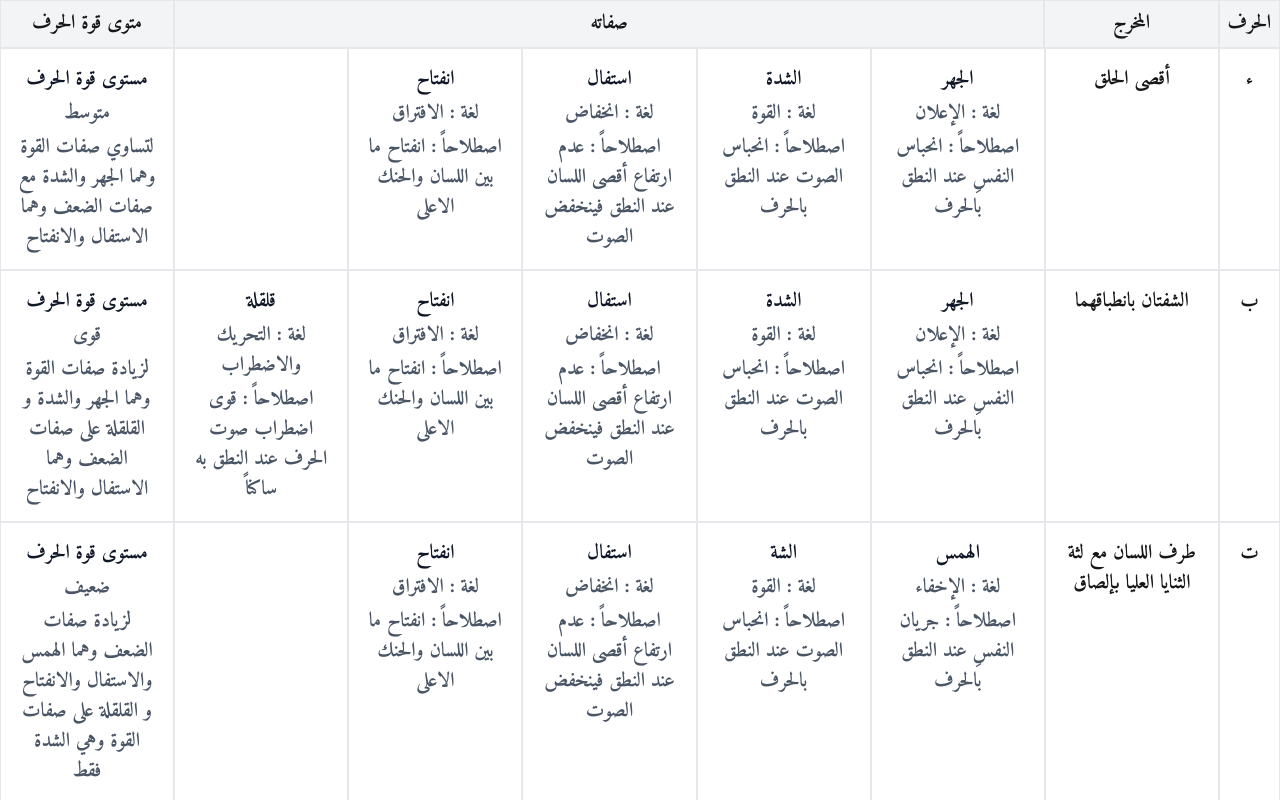
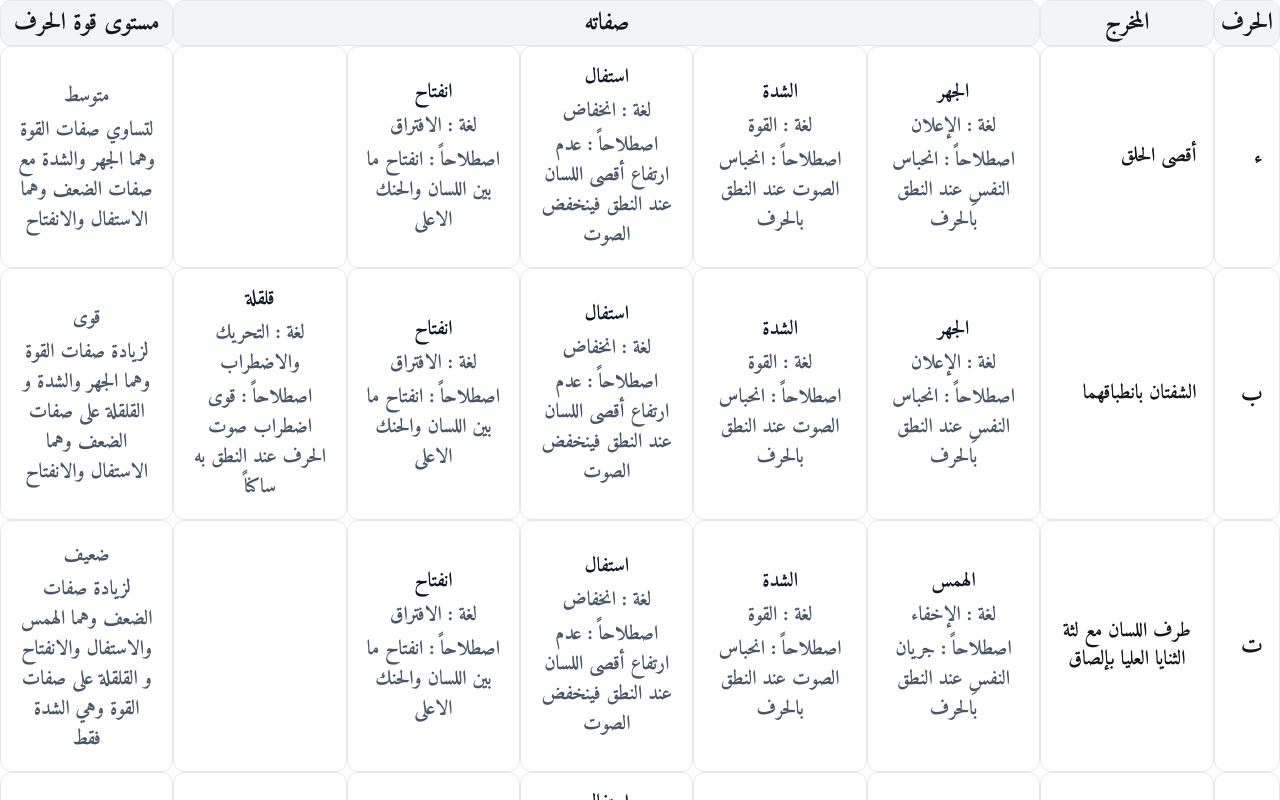
Before and after one commit to amr-abd-alhameed/sheikh, a Next.js app: page / in a window 1280 px wide. Shown: the top 800 px of the page. Built offline with nearby package versions, Linux system fonts and the light colour scheme.

Commit message:
finally release of style one

```diff
--- a/public/data.ts
+++ b/public/data.ts
@@ -33,7 +33,7 @@ const bodyData = [
       char3: "",
     },
     prop6: {
-      char1: "مستوى قوة الحرف",
+      // char1: "مستوى قوة الحرف",
       char2: "متوسط",
       char3:
         "لتساوي صفات القوة وهما الجهر والشدة مع صفات الضعف وهما الاستفال والانفتاح",
@@ -71,7 +71,7 @@ const bodyData = [
       char3: "اصطلاحاً : قوى اضطراب صوت الحرف عند النطق به ساكناً",
     },
     prop6: {
-      char1: "مستوى قوة الحرف",
+      // char1: "مستوى قوة الحرف",
       char2: "قوى",
       char3:
         "لزيادة صفات القوة وهما الجهر والشدة و القلقلة على صفات الضعف وهما الاستفال والانفتاح",
@@ -87,7 +87,7 @@ const bodyData = [
       char3: "اصطلاحاً : جريان النفسِ عند النطق بالحرف",
     },
     prop2: {
-      char1: "الشة",
+      char1: "الشدة",
       char2: "لغة : القوة ",
       char3: "اصطلاحاً : انحباس الصوت عند النطق بالحرف",
     },
@@ -108,7 +108,7 @@ const bodyData = [
       char3: "",
     },
     prop6: {
-      char1: "مستوى قوة الحرف",
+      // char1: "مستوى قوة الحرف",
       char2: "ضعيف",
       char3:
         "لزيادة صفات الضعف وهما الهمس والاستفال والانفتاح و القلقلة على صفات القوة وهي الشدة فقط ",
@@ -145,7 +145,7 @@ const bodyData = [
       char3: "",
     },
     prop6: {
-      char1: "مستوى قوة الحرف",
+      // char1: "مستوى قوة الحرف",
       char2: "ضعيف جدا",
       char3: "ضعيف جدا لعدم وجود صفات القوة فيه",
     },
@@ -181,7 +181,7 @@ const bodyData = [
       char3: "اصطلاحاً : قوى اضطراب صوت الحرف عند النطق به ساكناً",
     },
     prop6: {
-      char1: "مستوى قوة الحرف",
+      // char1: "مستوى قوة الحرف",
       char2: "قوى",
       char3:
         "لزيادة صفات القوة وهما الجهر والشدة و القلقلة على صفات الضعف وهما الاستفال والانفتاح",
@@ -218,7 +218,7 @@ const bodyData = [
       char3: "",
     },
     prop6: {
-      char1: "مستوى قوة الحرف",
+      // char1: "مستوى قوة الحرف",
       char2: "ضعيف جدا",
       char3: "ضعيف جدا لعدم وجود صفات القوة فيه",
     },
@@ -254,7 +254,7 @@ const bodyData = [
       char3: "",
     },
     prop6: {
-      char1: "مستوى قوة الحرف",
+      // char1: "مستوى قوة الحرف",
       char2: "ضعيف ",
       char3:
         "لزيادة صفات الضعف وهما الهمس والرخاوة والانفتاح على صفات القوة وهي الشدة فقط ",
@@ -270,7 +270,7 @@ const bodyData = [
       char3: "اصطلاحاً : انحباس النفسِ عند النطق بالحرف",
     },
     prop2: {
-      char1: "الشة",
+      char1: "الشدة",
       char2: "لغة : القوة ",
       char3: "اصطلاحاً : انحباس الصوت عند النطق بالحرف",
     },
@@ -291,7 +291,7 @@ const bodyData = [
       char3: "اصطلاحاً : قوى اضطراب صوت الحرف عند النطق به ساكناً",
     },
     prop6: {
-      char1: "مستوى قوة الحرف",
+      // char1: "مستوى قوة الحرف",
       char2: "قوى",
       char3:
         "لزيادة صفات القوة وهما الجهر والشدة و القلقلة على صفات الضعف وهما الاستفال والانفتاح",
@@ -328,7 +328,7 @@ const bodyData = [
       char3: "",
     },
     prop6: {
-      char1: "مستوى قوة الحرف",
+      // char1: "مستوى قوة الحرف",
       char2: "ضعيف ",
       char3:
         "لزيادة صفات الضعف وهما الاستفال والانفتاح على صفات القوة وهي الجهر والرخاوة ",
@@ -368,7 +368,7 @@ const bodyData = [
       char6: "اصطلاحاً : ارتعاد طرف اللسان ارتعاداً خفيفا",
     },
     prop6: {
-      char1: "مستوى قوة الحرف",
+      // char1: "مستوى قوة الحرف",
       char2: "قوى ",
       char3:
         "لزيادة صفات القوة وهما الجهر والانحراف والتكرير  على صفات الضعف وهي الاستفال والانفتاح أما التوسط فلا يوصف بالقوة او الضعف ",
@@ -405,7 +405,7 @@ const bodyData = [
       char3: "اصطلاحاً : حدة في الصوت تنشأ عند مروره من مجرى ضيق  ",
     },
     prop6: {
-      char1: "مستوى قوة الحرف",
+      // char1: "مستوى قوة الحرف",
       char2: "ضعيف ",
       char3:
         "لزيادة صفات الضعف وهما الرخاوة والاستفال والانفتاح على صفات القوة وهي الجهر الصفير ",
@@ -442,7 +442,7 @@ const bodyData = [
       char3: "اصطلاحاً : حدة في الصوت تنشأ عند مروره من مجرى ضيق  ",
     },
     prop6: {
-      char1: "مستوى قوة الحرف",
+      // char1: "مستوى قوة الحرف",
       char2: "ضعيف ",
       char3:
         "لزيادة صفات الضعف وهما الرخاوة والاستفال والانفتاح على صفات القوة وهي الصفير ",
@@ -479,7 +479,7 @@ const bodyData = [
       char3: "اصطلاحاً : انتشار الهواء في الفم",
     },
     prop6: {
-      char1: "مستوى قوة الحرف",
+      // char1: "مستوى قوة الحرف",
       char2: "ضعيف ",
       char3:
         "لزيادة صفات الضعف وهما الرخاوة والاستفال والانفتاح على صفات القوة",
@@ -516,7 +516,7 @@ const bodyData = [
       char3: "اصطلاحاً : حدة في الصوت تنشأ عند مروره من مجرى ضيق  ",
     },
     prop6: {
-      char1: "مستوى قوة الحرف",
+      // char1: "مستوى قوة الحرف",
       char2: "قوى ",
       char3:
         "لزيادة صفات القوة وهما الاستعلاء الاطباق والصفير  على صفات الضعفف ",
@@ -553,7 +553,7 @@ const bodyData = [
       char3: "اصطلاحاً : احتداد الحرف عند خروجه",
     },
     prop6: {
-      char1: "مستوى قوة الحرف",
+      // char1: "مستوى قوة الحرف",
       char2: "قوى ",
       char3:
         "لزيادة صفات القوة وهما الاستعلاء الاطباق الاستطالة على صفات الضعفف ",
@@ -590,7 +590,7 @@ const bodyData = [
       char3: "اصطلاحاً : قوى اضطراب صوت الحرف عند النطق به ساكناً",
     },
     prop6: {
-      char1: "مستوى قوة الحرف",
+      // char1: "مستوى قوة الحرف",
       char2: "قوى جداً ",
       char3: "لزيادة صفات القوة وهما الاستعلاء الاطباق الشدة على صفات الضعفف ",
     },
@@ -626,7 +626,7 @@ const bodyData = [
       char3: "",
     },
     prop6: {
-      char1: "مستوى قوة الحرف",
+      // char1: "مستوى قوة الحرف",
       char2: "قوى ",
       char3: "لزيادة صفات القوة على صفات الضعفف ",
     },
@@ -662,7 +662,7 @@ const bodyData = [
       char3: "",
     },
     prop6: {
-      char1: "مستوى قوة الحرف",
+      // char1: "مستوى قوة الحرف",
       char2: "ضعيف ",
       char3:
         "لزيادة صفات الضعف وهما الاستفال والانفتاح والتوسط على صفات القوة وهي الجهر   ",
@@ -699,7 +699,7 @@ const bodyData = [
       char3: "",
     },
     prop6: {
-      char1: "مستوى قوة الحرف",
+      // char1: "مستوى قوة الحرف",
       char2: "متوسط ",
       char3: "لتساوي صفات الضعف و صفات القوة",
     },
@@ -735,7 +735,7 @@ const bodyData = [
       char3: "",
     },
     prop6: {
-      char1: "مستوى قوة الحرف",
+      // char1: "مستوى قوة الحرف",
       char2: "ضعيف جداً ",
       char3:
         "لزيادة صفات الضعف وهما الرخاوة والاستفال والانفتاح على صفات القوة   ",
@@ -772,7 +772,7 @@ const bodyData = [
       char3: "اصطلاحاً : قوى اضطراب صوت الحرف عند النطق به ساكناً",
     },
     prop6: {
-      char1: "مستوى قوة الحرف",
+      // char1: "مستوى قوة الحرف",
       char2: "قوى",
       char3:
         "لزيادة صفات القوة وهما الجهر والشدة و القلقلة على صفات الضعف وهما الاستفال والانفتاح",
@@ -788,7 +788,7 @@ const bodyData = [
       char3: "اصطلاحاً : جريان النفسِ عند النطق بالحرف",
     },
     prop2: {
-      char1: "الشة",
+      char1: "الشدة",
       char2: "لغة : القوة ",
       char3: "اصطلاحاً : انحباس الصوت عند النطق بالحرف",
     },
@@ -809,7 +809,7 @@ const bodyData = [
       char3: "",
     },
     prop6: {
-      char1: "مستوى قوة الحرف",
+      // char1: "مستوى قوة الحرف",
       char2: "ضعيف",
       char3:
         "لزيادة صفات الضعف وهما الهمس والاستفال والانفتاح و القلقلة على صفات القوة وهي الشدة فقط ",
@@ -846,7 +846,7 @@ const bodyData = [
       char3: `اصطلاحاً : ميل الحرف عند مخرجه لاعتراض اللسان طريقه`,
     },
     prop6: {
-      char1: "مستوى قوة الحرف",
+      // char1: "مستوى قوة الحرف",
       char2: "متوسط ",
       char3: "لتساوي صفات الضعف و صفات القوة",
     },
@@ -882,7 +882,7 @@ const bodyData = [
       char3: `اصطلاحاً : ميل الحرف عند مخرجه لاعتراض اللسان طريقه`,
     },
     prop6: {
-      char1: "مستوى قوة الحرف",
+      // char1: "مستوى قوة الحرف",
       char2: "متوسط ",
       char3: "اصطلاحاً : صوت أغن لذيذ له رنين يخرج من الخيشوم",
     },
@@ -919,7 +919,7 @@ const bodyData = [
       char3: `اصطلاحاً : ميل الحرف عند مخرجه لاعتراض اللسان طريقه`,
     },
     prop6: {
-      char1: "مستوى قوة الحرف",
+      // char1: "مستوى قوة الحرف",
       char2: "متوسط ",
       char3: "لتساوي صفات الضعف و صفات القوة",
     },
@@ -955,7 +955,7 @@ const bodyData = [
       char3: "اصطلاحاً : استتار صوت الحرف عند النطق به",
     },
     prop6: {
-      char1: "مستوى قوة الحرف",
+      // char1: "مستوى قوة الحرف",
       char2: "ضعيف جداً ",
       char3:
         "لزيادة صفات الضعف وهما الرخاوة والاستفال والانفتاح على صفات القوة   ",
@@ -992,7 +992,7 @@ const bodyData = [
       char3: "",
     },
     prop6: {
-      char1: "مستوى قوة الحرف",
+      // char1: "مستوى قوة الحرف",
       char2: "ضعيف ",
       char3:
         "لزيادة صفات الضعف وهما الرخاوة والاستفال والانفتاح على صفات القوة وهي الجهر  ",
@@ -1029,7 +1029,7 @@ const bodyData = [
       char3: "",
     },
     prop6: {
-      char1: "مستوى قوة الحرف",
+      // char1: "مستوى قوة الحرف",
       char2: "ضعيف ",
       char3:
         "لزيادة صفات الضعف وهما الرخاوة والاستفال والانفتاح على صفات القوة وهي الجهر  ",
@@ -1066,7 +1066,7 @@ const bodyData = [
       char3: "اصطلاحاً : استتار صوت الحرف عند النطق به",
     },
     prop6: {
-      char1: "مستوى قوة الحرف",
+      // char1: "مستوى قوة الحرف",
       char2: "ضعيف ",
       char3:
         "لزيادة صفات الضعف وهما الرخاوة والاستفال والانفتاح على صفات القوة وهي الجهر  ",
@@ -1103,7 +1103,7 @@ const bodyData = [
       char3: "اصطلاحاً : خروجه من غير تكلف",
     },
     prop6: {
-      char1: "مستوى قوة الحرف",
+      // char1: "مستوى قوة الحرف",
       char2: "ضعيف ",
       char3:
         "لزيادة صفات الضعف وهما الرخاوة والاستفال والانفتاح على صفات القوة وهي الجهر  ",
--- a/src/app/components/Table.tsx
+++ b/src/app/components/Table.tsx
@@ -6,18 +6,18 @@ const Table = () => {
     <div className="w-full overflow-x-auto">
       <div className="min-w-full bg-white dark:bg-gray-800 shadow-md rounded-lg">
         <div className="son">
-          <div className="p-[8px]  border border-gray-200 dark:border-gray-600 font-semibold bg-gray-100 dark:bg-gray-700">
+          <div className="p-[6px] rounded-[11px] text-2xl  border border-gray-200 dark:border-gray-600 font-semibold bg-gray-100 dark:bg-gray-700">
             الحرف
           </div>
-          <div className="p-[8px]  border border-gray-200 dark:border-gray-600 font-semibold bg-gray-100 dark:bg-gray-700">
+          <div className="p-[6px] rounded-[11px] text-2xl  border border-gray-200 dark:border-gray-600 font-semibold bg-gray-100 dark:bg-gray-700">
             المخرج
           </div>
-          <div className="p-[8px]  border border-gray-200 dark:border-gray-600 font-semibold bg-gray-100 dark:bg-gray-700">
+          <div className="p-[6px] rounded-[11px] text-2xl  border border-gray-200 dark:border-gray-600 font-semibold bg-gray-100 dark:bg-gray-700">
             صفاته
           </div>
 
-          <div className="p-[8px]  border border-gray-200 dark:border-gray-600 font-semibold bg-gray-100 dark:bg-gray-700">
-            متوى قوة الحرف
+          <div className="p-[6px] rounded-[11px] text-2xl  border border-gray-200 dark:border-gray-600 font-semibold bg-gray-100 dark:bg-gray-700">
+            مستوى قوة الحرف
           </div>
         </div>
         <div className="parent border-collapse">
--- a/src/app/components/TableCell.tsx
+++ b/src/app/components/TableCell.tsx
@@ -1,7 +1,7 @@
 import React from "react";
 
 type PropsType = {
-  char1: string;
+  char1?: string;
   char2: string;
   char3: string;
   char4?: string;
@@ -11,7 +11,7 @@ type PropsType = {
 
 const TableCell = ({ char1, char2, char3, char4, char5, char6 }: PropsType) => {
   return (
-    <div className="space-y-1">
+    <div className="space-y-1 ">
       <p className="  text-gray-900 dark:text-gray-100">{char1}</p>
       <p className=" text-gray-600 dark:text-gray-300">{char2}</p>
       <p className=" text-gray-600 dark:text-gray-300">{char3}</p>
--- a/src/app/components/TableRow.tsx
+++ b/src/app/components/TableRow.tsx
@@ -7,41 +7,41 @@ const TableRow = () => {
     <>
       {bodyData.map((ele, index) => (
         <React.Fragment key={index}>
-          <div className="p-4  border border-gray-200 dark:border-gray-600 hover:bg-gray-50 dark:hover:bg-gray-700">
+          <div className="p-4 text-2xl rounded-[11px] items-center flex  border border-gray-200 dark:border-gray-600 hover:bg-gray-50 dark:hover:bg-gray-700">
             {ele.character}
           </div>
-          <div className="p-4  border border-gray-200 dark:border-gray-600 hover:bg-gray-50 dark:hover:bg-gray-700">
+          <div className="p-4 text-xl  rounded-[11px] items-center flex border border-gray-200 dark:border-gray-600 hover:bg-gray-50 dark:hover:bg-gray-700">
             {ele.outPut}
           </div>
-          <div className="p-4  border border-gray-200 dark:border-gray-600 hover:bg-gray-50 dark:hover:bg-gray-700">
+          <div className="p-4 flex items-center  border rounded-[11px] border-gray-200 dark:border-gray-600 hover:bg-gray-50 dark:hover:bg-gray-700">
             <TableCell
               char1={ele.prop1.char1}
               char2={ele.prop1.char2}
               char3={ele.prop1.char3}
             />
           </div>
-          <div className="p-4  border border-gray-200 dark:border-gray-600 hover:bg-gray-50 dark:hover:bg-gray-700">
+          <div className="p-4  border  items-center flex rounded-[11px] border-gray-200 dark:border-gray-600 hover:bg-gray-50 dark:hover:bg-gray-700">
             <TableCell
               char1={ele.prop2.char1}
               char2={ele.prop2.char2}
               char3={ele.prop2.char3}
             />
           </div>
-          <div className="p-4  border border-gray-200 dark:border-gray-600 hover:bg-gray-50 dark:hover:bg-gray-700">
+          <div className="p-4  border  items-center flex rounded-[11px] border-gray-200 dark:border-gray-600 hover:bg-gray-50 dark:hover:bg-gray-700">
             <TableCell
               char1={ele.prop3.char1}
               char2={ele.prop3.char2}
               char3={ele.prop3.char3}
             />
           </div>
-          <div className="p-4  border border-gray-200 dark:border-gray-600 hover:bg-gray-50 dark:hover:bg-gray-700">
+          <div className="p-4  border  items-center flex rounded-[11px] border-gray-200 dark:border-gray-600 hover:bg-gray-50 dark:hover:bg-gray-700">
             <TableCell
               char1={ele.prop4.char1}
               char2={ele.prop4.char2}
               char3={ele.prop4.char3}
             />
           </div>
-          <div className="p-4  border border-gray-200 dark:border-gray-600 hover:bg-gray-50 dark:hover:bg-gray-700">
+          <div className="p-4  border  items-center flex rounded-[11px] border-gray-200 dark:border-gray-600 hover:bg-gray-50 dark:hover:bg-gray-700">
             <TableCell
               char1={ele.prop5.char1}
               char2={ele.prop5.char2}
@@ -51,9 +51,9 @@ const TableRow = () => {
               char6={ele.prop5.char6}
             />
           </div>
-          <div className="p-4  border border-gray-200 dark:border-gray-600 hover:bg-gray-50 dark:hover:bg-gray-700">
+          <div className="p-4  border  items-center flex rounded-[11px] border-gray-200 dark:border-gray-600 hover:bg-gray-50 dark:hover:bg-gray-700">
             <TableCell
-              char1={ele.prop6.char1}
+              // char1={ele.prop6.char1}
               char2={ele.prop6.char2}
               char3={ele.prop6.char3}
             />
--- a/src/app/globals.css
+++ b/src/app/globals.css
@@ -26,21 +26,22 @@ body {
   font-family: var(--font-amiri);
   text-align: center;
   font-size: 20px;
-  font-weight: bold ;
-}
+  font-weight: bold ;}
+
 .parent {
+  align-content: center;
   display: grid;
   grid-template-columns: auto 1fr 1fr 1fr 1fr 1fr 1fr 1fr ;
   grid-template-rows: repeat(30, auto);
-  /* grid-column-gap: 10px;
-  grid-row-gap: 10px; */
+
 }
 .son {
+  align-content: center;
+
   display: grid;
   grid-template-columns: auto 1fr 5fr 1fr ;
   grid-template-rows: repeat(1, auto);
-  /* grid-column-gap: 10px;
-  grid-row-gap: 10px; */
+
 }
 .cell-3 {
   grid-column-start: 3;
```
